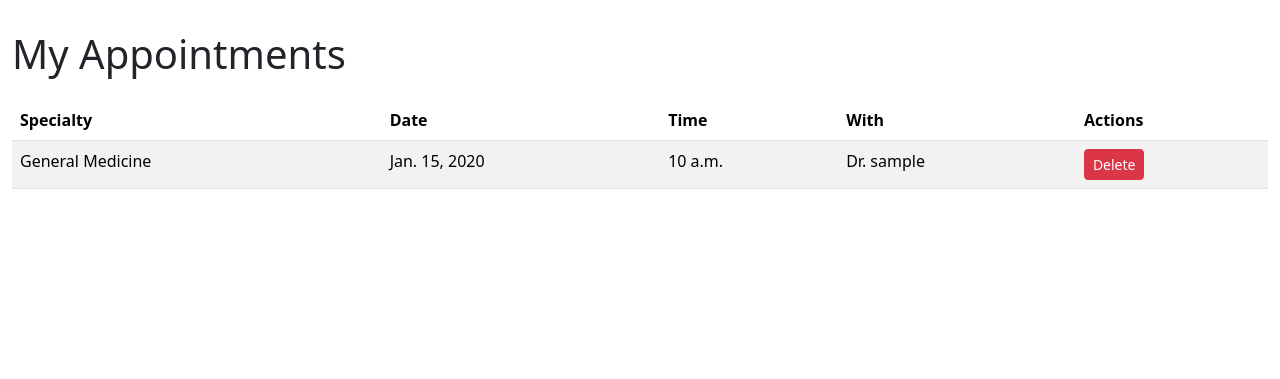
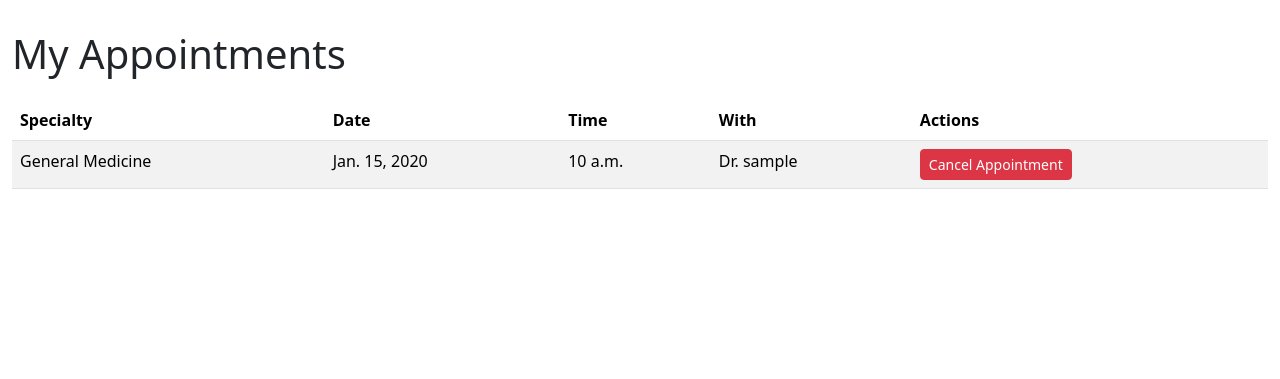
Before and after one commit to lra2001/top_clinic, a Django app: page /my-appointments/ in a window 1280 px wide. Shown: the part 56-435 px from the top of the page. Run offline with Django 5.2, Linux system fonts and the light colour scheme; a user stored in the database is signed in; tables that the repository leaves empty hold one stand-in row (values such as "Sample post"); some libraries are stand-ins or nearby versions.

Commit message:
Update my_appointments.html

```diff
--- a/top_clinic_app/templates/my_appointments.html
+++ b/top_clinic_app/templates/my_appointments.html
@@ -30,7 +30,7 @@
                     {% csrf_token %}
                     <button type="submit" class="btn btn-sm btn-danger"
                         onclick="return confirm('Are you sure you want to delete this appointment?');">
-                        Delete
+                        Cancel Appointment
                     </button>
                 </form>
             </td>
```
